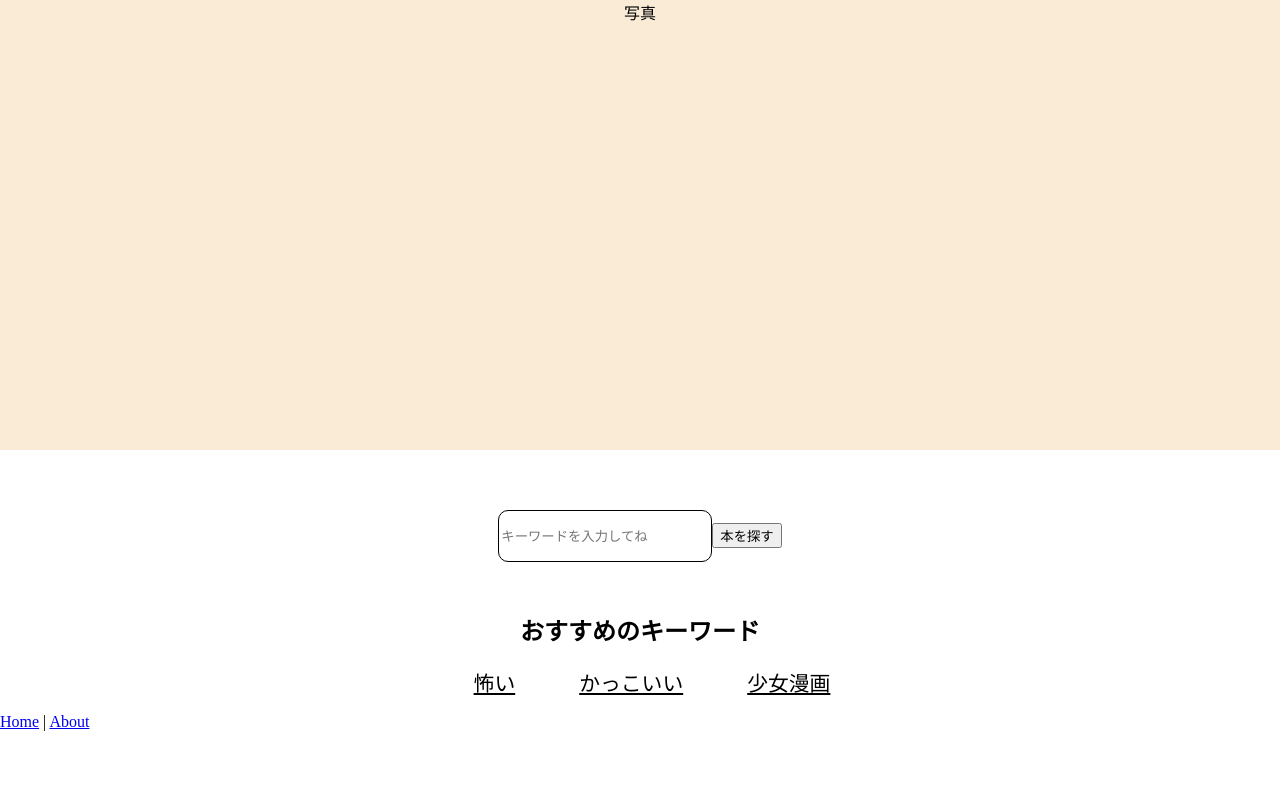
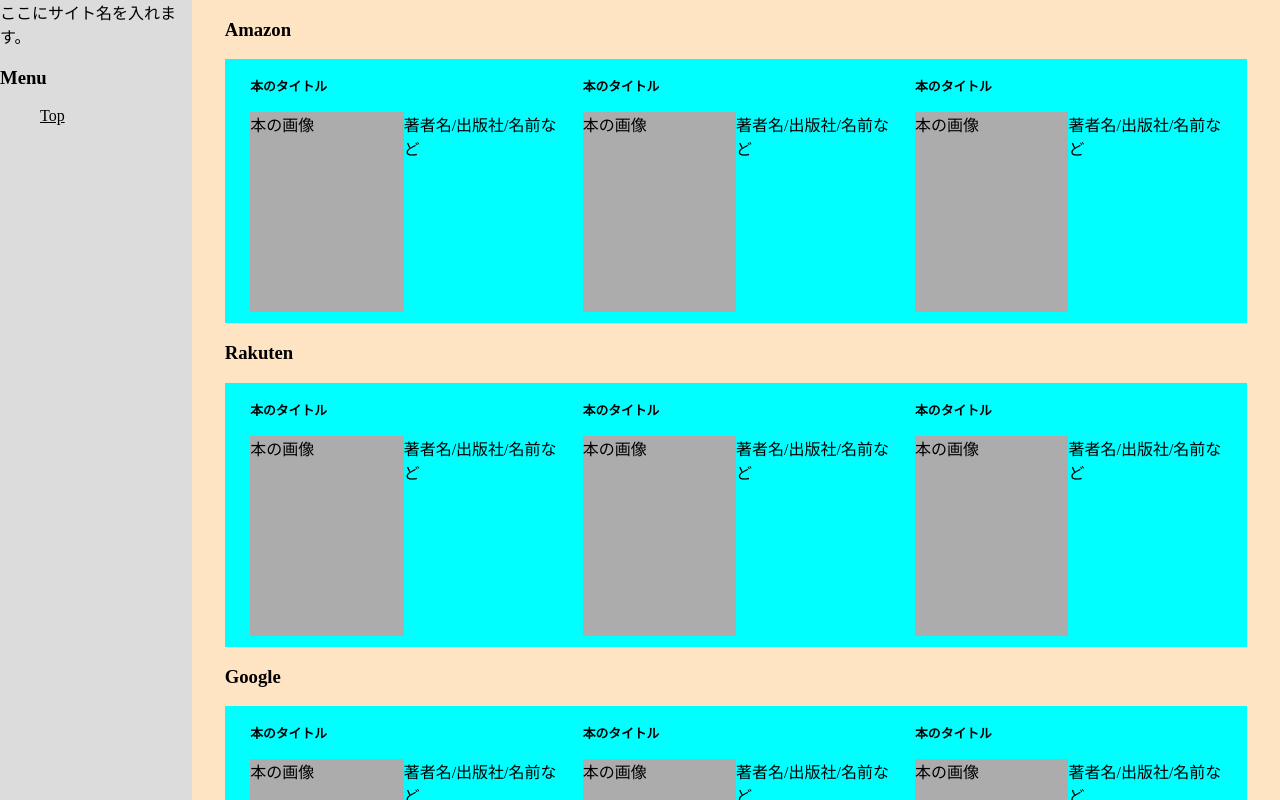
Before and after one commit to webex16-team-3/team-original-app, a Vue app: page /result in a window 1280 px wide. Shown: the top 800 px of the page. Built offline with nearby package versions, Linux system fonts and the light colour scheme.

Commit message:
検索後のページのおおまかな作成ができた

```diff
--- a/src/App.vue
+++ b/src/App.vue
@@ -1,18 +1,13 @@
 <template>
-  <Home />
+  <router-view />
   <div>
     <router-link to="/">Home</router-link> |
-    <router-link to="/about">About</router-link>
+    <router-link to="/result">Result</router-link>
   </div>
 </template>
 
 <script>
-import Home from "@/components/Home.vue"
-
 export default {
-  components: {
-    Home,
-  },
   data() {
     return {}
   },
--- a/src/router/index.js
+++ b/src/router/index.js
@@ -1,6 +1,6 @@
 import { createRouter, createWebHistory } from "vue-router"
 import Home from "../views/Home.vue"
-import AboutView from "../views/AboutView.vue"
+import Result from "../views/Result.vue"
 
 const routes = [
   {
@@ -9,9 +9,9 @@
     component: Home,
   },
   {
-    path: "/about",
-    name: "About",
-    component: AboutView,
+    path: "/result",
+    name: "Result",
+    component: Result,
   },
 ]
 
--- a/src/views/AboutView.vue
+++ /dev/null
@@ -1,5 +0,0 @@
-<template>
-  <div class="about">
-    <h1>This is an about page</h1>
-  </div>
-</template>
--- a/src/views/Home.vue
+++ b/src/views/Home.vue
@@ -9,7 +9,7 @@
     />
     <button>本を探す</button>
   </div>
-  <div class="recommend">
+  <div class="recommend-words">
     <h2>おすすめのキーワード</h2>
     <div class="lists">
       <ul>
@@ -38,25 +38,38 @@
   /*テキスト(inputとbuttonも真ん中に)*/
   text-align: center;
 }
+.form button {
+  /*ボックスモデル*/
+  margin-left: 3%;
+  border-radius: 5px;
+  /*背景*/
+  background-color: rgb(230, 230, 230);
+}
+.form button:hover {
+  /*ボックスモデル*/
+  box-shadow: 0 2px 3px rgba(0, 0, 0, 0.3);
+}
 .input-box {
   /*ボックスモデル*/
   border: solid 1px;
   border-radius: 10px;
-  width: 13rem;
+  width: 18rem;
   height: 3rem;
+  /*テキスト*/
+  font-size: 1.2rem;
 }
 .lists {
   /*ボックスモデル*/
   margin-right: 5rem;
 }
-.recommend {
+.recommend-words {
   /*ボックスモデル*/
   margin-top: 50px;
   /*テキスト*/
   text-align: center;
 }
 
-.recommend ul {
+.recommend-words ul {
   /*視覚整形モデル*/
   display: flex;
   /*ボックスモデル*/
@@ -69,6 +82,13 @@
   margin-left: 5vw;
   /*テキスト*/
   font-size: 1.3rem;
-  text-decoration: underline;
+}
+
+ul li:hover {
+  /*テキスト*/
+  color: rgb(168, 168, 168);
+  font-weight: bold;
+  /*その他*/
+  cursor: pointer;
 }
 </style>
--- /dev/null
+++ b/src/views/Result.vue
@@ -0,0 +1,161 @@
+<template>
+  <div class="container">
+    <div class="side-menu">
+      <div class="site-name">ここにサイト名を入れます。</div>
+      <div class="menu-lists">
+        <h3>Menu</h3>
+        <ul>
+          <li id="menu-top" @click="gotohome()">Top</li>
+        </ul>
+      </div>
+    </div>
+    <div class="main-contents">
+      <div class="books-lists">
+        <div class="amazon-books">
+          <h3>Amazon</h3>
+          <div class="books">
+            <div class="book-info">
+              <h4>本のタイトル</h4>
+              <div class="pic">本の画像</div>
+              <div class="detail">著者名/出版社/名前など</div>
+            </div>
+            <div class="book-info">
+              <h4>本のタイトル</h4>
+              <div class="pic">本の画像</div>
+              <div class="detail">著者名/出版社/名前など</div>
+            </div>
+            <div class="book-info">
+              <h4>本のタイトル</h4>
+              <div class="pic">本の画像</div>
+              <div class="detail">著者名/出版社/名前など</div>
+            </div>
+          </div>
+        </div>
+        <div class="rakuten-books">
+          <h3>Rakuten</h3>
+          <div class="books">
+            <div class="book-info">
+              <h4>本のタイトル</h4>
+              <div class="pic">本の画像</div>
+              <div class="detail">著者名/出版社/名前など</div>
+            </div>
+            <div class="book-info">
+              <h4>本のタイトル</h4>
+              <div class="pic">本の画像</div>
+              <div class="detail">著者名/出版社/名前など</div>
+            </div>
+            <div class="book-info">
+              <h4>本のタイトル</h4>
+              <div class="pic">本の画像</div>
+              <div class="detail">著者名/出版社/名前など</div>
+            </div>
+          </div>
+        </div>
+        <div class="google-books">
+          <h3>Google</h3>
+          <div class="books">
+            <div class="book-info">
+              <h4>本のタイトル</h4>
+              <div class="pic">本の画像</div>
+              <div class="detail">著者名/出版社/名前など</div>
+            </div>
+            <div class="book-info">
+              <h4>本のタイトル</h4>
+              <div class="pic">本の画像</div>
+              <div class="detail">著者名/出版社/名前など</div>
+            </div>
+            <div class="book-info">
+              <h4>本のタイトル</h4>
+              <div class="pic">本の画像</div>
+              <div class="detail">著者名/出版社/名前など</div>
+            </div>
+          </div>
+        </div>
+      </div>
+    </div>
+  </div>
+</template>
+
+<script>
+export default {
+  data() {
+    return {}
+  },
+  methods: {
+    gotohome: function () {
+      window.location.href = "http://localhost:8080/"
+    },
+  },
+}
+</script>
+<style scoped>
+.container {
+  /*視覚整形モデル*/
+  display: flex;
+  /*背景*/
+  background-color: deepskyblue;
+}
+.main-contents {
+  /*ボックスモデル*/
+  width: 85%;
+  height: 100%;
+  /*背景*/
+  background-color: bisque;
+}
+.side-menu {
+  /*ボックスモデル*/
+  width: 15%;
+  /*背景*/
+  background-color: gainsboro;
+}
+
+.menu-lists ul {
+  list-style: none;
+}
+
+ul li {
+  display: inline;
+  text-decoration: underline;
+}
+
+ul li:hover {
+  /*テキスト*/
+  color: white;
+  font-weight: bold;
+  /*その他*/
+  cursor: pointer;
+}
+
+.books-lists {
+  /*ボックスモデル*/
+  margin: 0 3%;
+  height: 100%;
+  /*背景*/
+}
+
+.books {
+  /*視覚整形モデル*/
+  display: flex;
+  /*大きさ*/
+  height: 33vh;
+  /*背景*/
+  background-color: aqua;
+}
+
+.book-info {
+  width: 30%;
+  margin-left: 2vw;
+}
+.book-info h4 {
+  font-size: 0.8rem;
+}
+.pic {
+  /*視覚整形モデル*/
+  float: left;
+  /*ボックスモデル*/
+  width: 50%;
+  height: 25vh;
+  /*背景*/
+  background-color: rgb(172, 172, 172);
+}
+</style>
```
